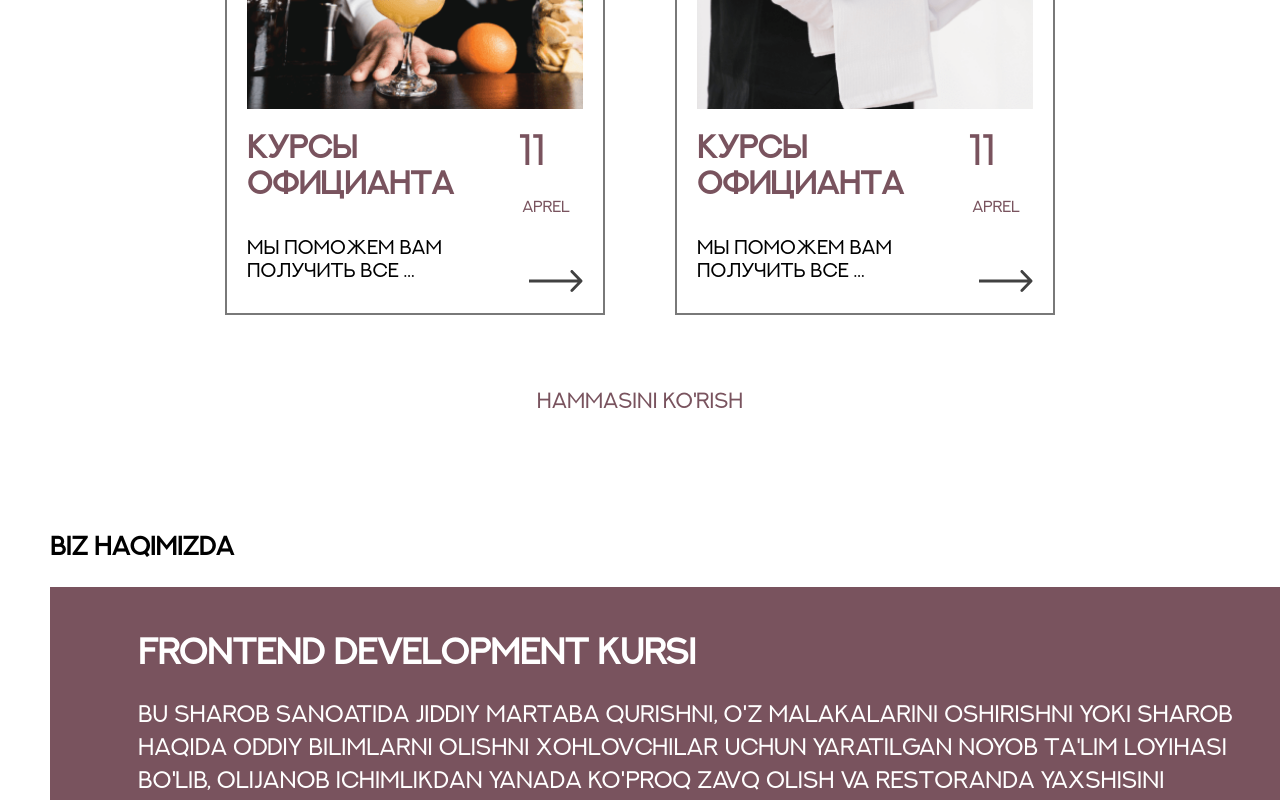
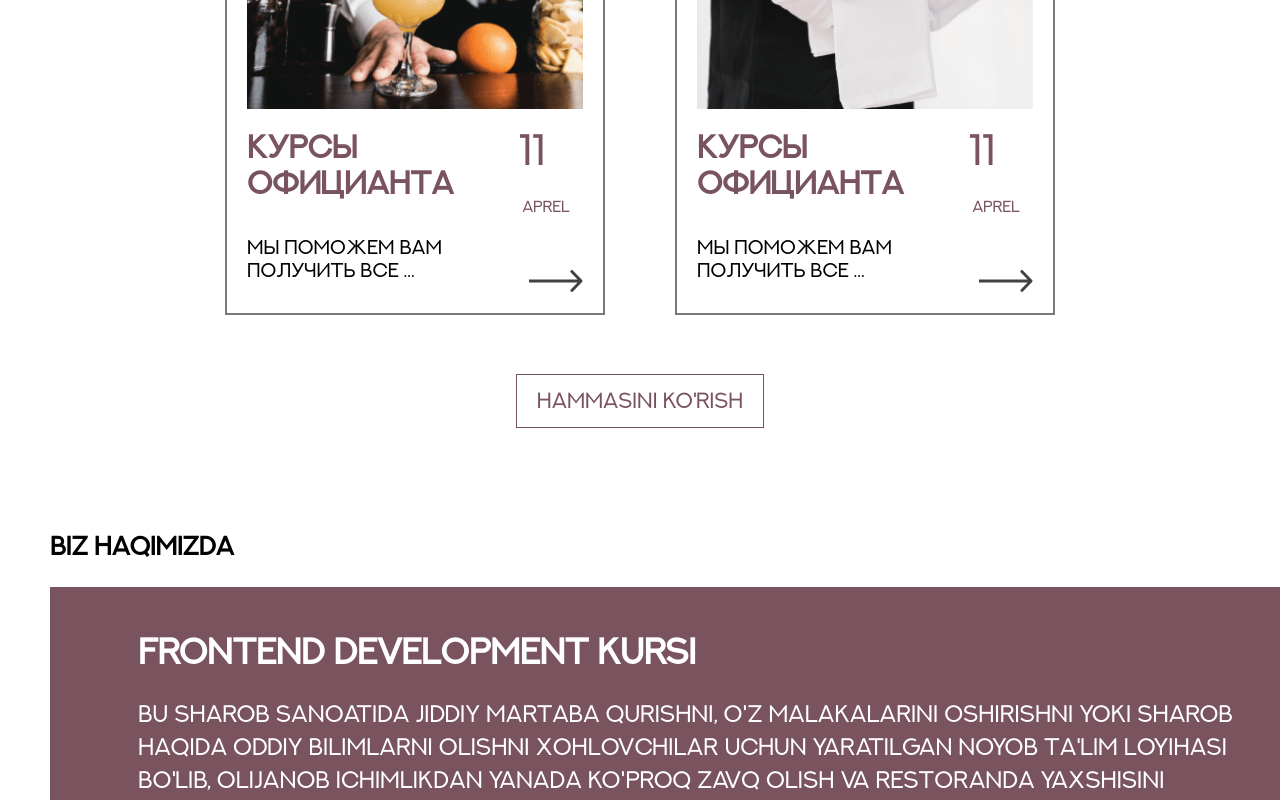
Before and after one commit to hojimurodtoshqulov/winejet, a React (Create React App) app: page / in a window 1280 px wide. In both pictures the pointer is over the link "hammasini ko'rish". Shown: the part 1260-2060 px from the top of the page. Built offline with nearby package versions, Linux system fonts and the light colour scheme; no server answers.

Commit message:
button border

```diff
--- a/src/components/pages/Home/Home.scss
+++ b/src/components/pages/Home/Home.scss
@@ -20,6 +20,7 @@
     text-align: center;
 
     a {
+      border: 1px solid transparent;
       background-color: $reddishBrown;
       font-size: 2.2rem;
       color: $white;
@@ -30,6 +31,7 @@
       &:hover {
         background-color: transparent;
         color: $reddishBrown;
+        border-color: $reddishBrown;
       }
     }
   }
```
